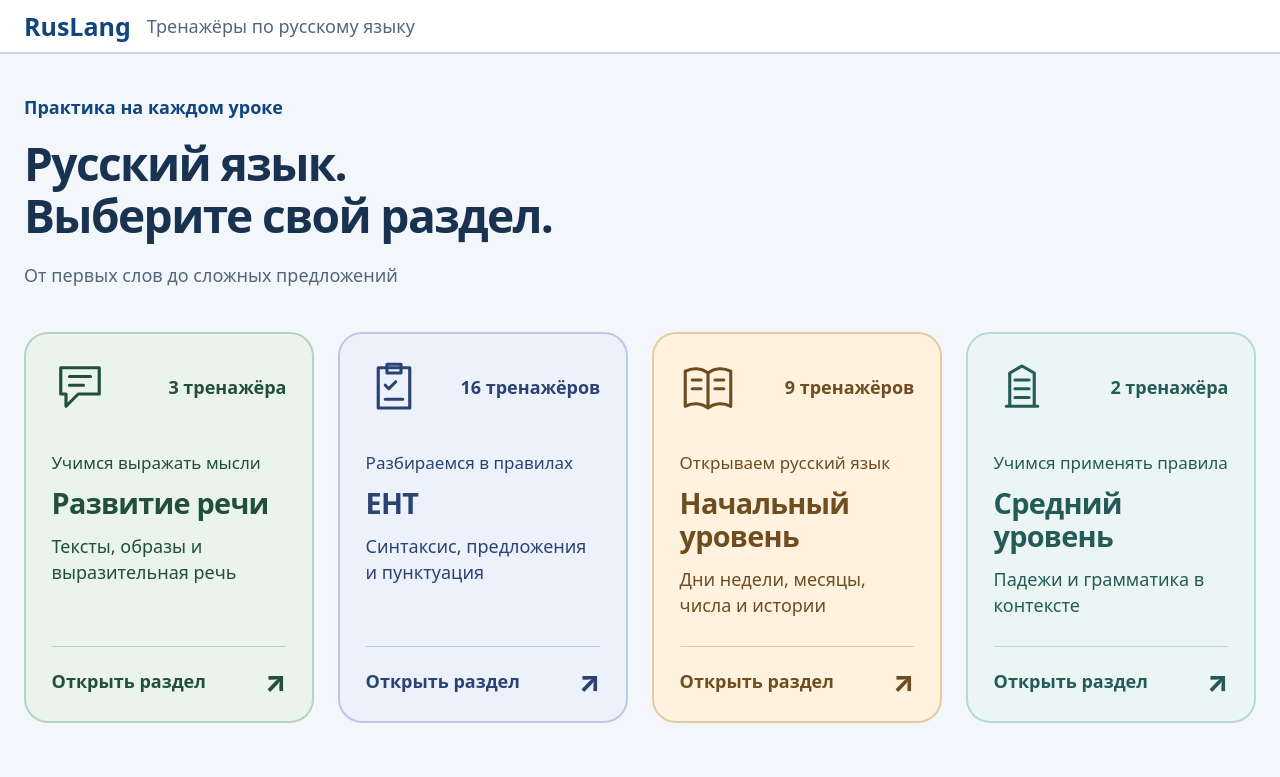
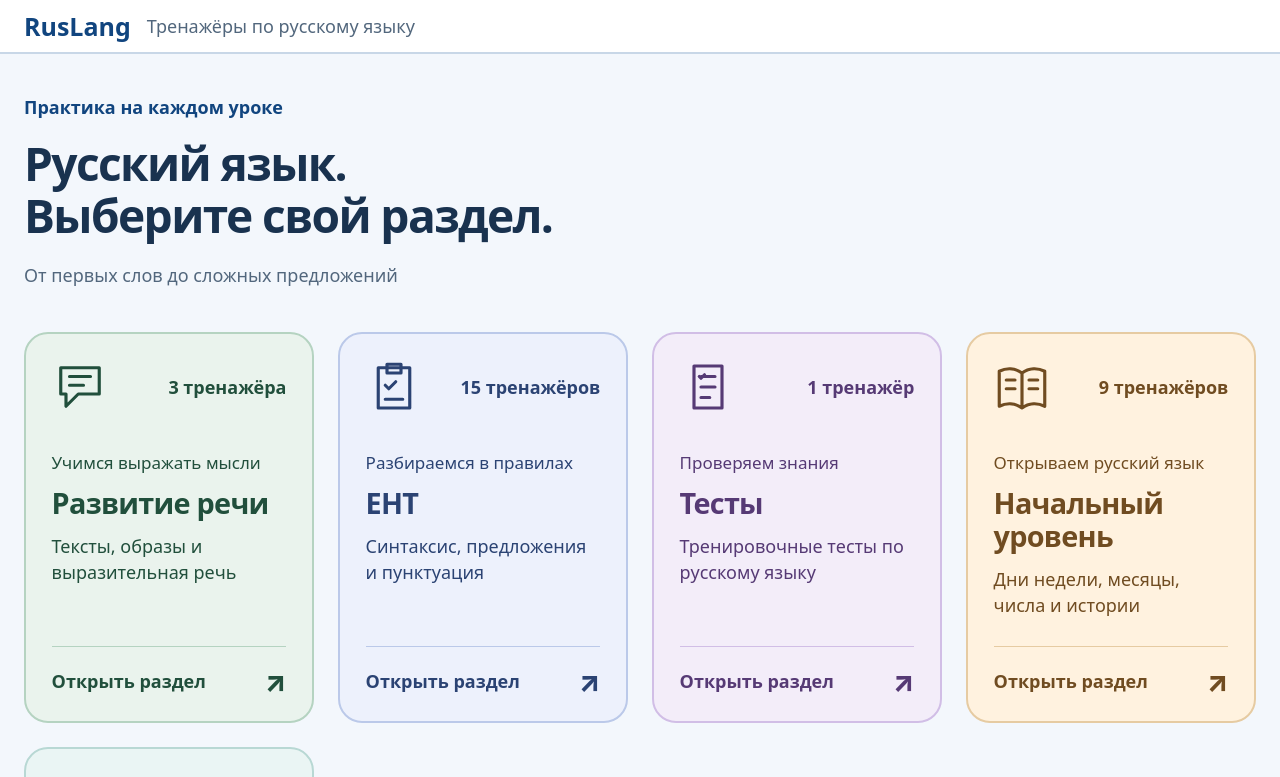
Before and after one commit to aryspixel/RusLang, a Vue app: page / in a window 1280 px wide. Shown: the top 777 px of the page. Built offline with nearby package versions, Linux system fonts and the light colour scheme.

Commit message:
Add separate Tests catalog section

```diff
--- a/src/catalog/categories.js
+++ b/src/catalog/categories.js
@@ -2,6 +2,7 @@
 export const categories = [
   { id: 'speech', title: 'Развитие речи', description: 'Тексты, образы и выразительная речь', caption: 'Учимся выражать мысли', icon: 'M5 5h22v15H15l-7 7v-7H5z M10 10h12 M10 15h8' },
   { id: 'ent', title: 'ЕНТ', description: 'Синтаксис, предложения и пунктуация', caption: 'Разбираемся в правилах', icon: 'M9 5h16v23H7V5h2 M12 3h8v5h-8z M11 15l2 2 4-4 M11 23h10' },
+  { id: 'tests', title: 'Тесты', description: 'Тренировочные тесты по русскому языку', caption: 'Проверяем знания', icon: 'M8 4h16v24H8z M12 10h8 M12 16h8 M12 22h5 M11 10l1 1 2-2' },
   { id: 'primary', title: 'Начальный уровень', description: 'Дни недели, месяцы, числа и истории', caption: 'Открываем русский язык', icon: 'M16 8C12 5 7 5 3 7v20c4-2 9-2 13 1 4-3 9-3 13-1V7c-4-2-9-2-13 1z M16 8v20 M7 12h5 M7 17h5 M20 12h5 M20 17h5' },
   { id: 'middle-level', title: 'Средний уровень', description: 'Падежи и грамматика в контексте', caption: 'Учимся применять правила', icon: 'M7 27h18 M9 27V8l7-4 7 4v19 M12 12h8 M12 17h8 M12 22h8' },
 ]
--- a/src/games/russian-ent-practice/Game.vue
+++ b/src/games/russian-ent-practice/Game.vue
@@ -5,7 +5,7 @@ import AnswerReview from './AnswerReview.vue'
 import DATA from './data.js'
 
 const config = {
-  title: 'Русский язык · подготовка к ЕНТ',
+  title: 'Русский язык · тренировочный тест',
   storageKey: 'russian-ent-practice-mistakes-v1',
   defaultCount: 'all',
   kinds: { choice: 'Выбор ответа' },
--- a/src/styles/catalog.css
+++ b/src/styles/catalog.css
@@ -2,12 +2,13 @@
 .catalog-welcome { padding: clamp(12px, 3vh, 32px) 0 clamp(24px, 4vh, 44px); }
 .catalog-eyebrow { color: var(--color-primary-dark); font-size: 18px; font-weight: 750; margin-bottom: 18px; }
 .catalog-welcome h1 { font-size: clamp(32px, 3.6vw, 62px); line-height: 1.12; letter-spacing: -.035em; margin-bottom: 20px; }
-.category-grid { display: grid; grid-template-columns: repeat(4, minmax(0, 1fr)); gap: var(--space-4); }
+.category-grid { display: grid; grid-template-columns: repeat(auto-fit, minmax(min(100%, 240px), 1fr)); gap: var(--space-4); }
 .category-card { display: flex; flex-direction: column; min-width: 0; min-height: 360px; padding: clamp(24px, 2vw, 36px); border: 2px solid var(--category-border); border-radius: var(--radius-card); background: var(--category-background); color: var(--category-text); text-decoration: none; touch-action: manipulation; transition: transform .15s ease, box-shadow .15s ease; }
 .category-card--speech { --category-background: var(--catalog-speech-bg); --category-border: var(--catalog-speech-border); --category-text: var(--catalog-speech-text); }
 .category-card--ent { --category-background: var(--catalog-ent-bg); --category-border: var(--catalog-ent-border); --category-text: var(--catalog-ent-text); }
 .category-card--primary { --category-background: var(--catalog-primary-bg); --category-border: var(--catalog-primary-border); --category-text: var(--catalog-primary-text); }
 .category-card--middle-level { --category-background: var(--catalog-middle-level-bg); --category-border: var(--catalog-middle-level-border); --category-text: var(--catalog-middle-level-text); }
+.category-card--tests { --category-background: var(--catalog-tests-bg); --category-border: var(--catalog-tests-border); --category-text: var(--catalog-tests-text); }
 .category-card__top { display: flex; align-items: center; justify-content: space-between; gap: 12px; margin-bottom: 36px; }
 .category-card__icon { flex: 0 0 56px; width: 56px; height: 56px; }
 .category-card__count { font-size: 18px; font-weight: 700; }
--- a/src/styles/tokens.css
+++ b/src/styles/tokens.css
@@ -11,6 +11,9 @@
   --catalog-middle-level-bg: #eaf5f4;
   --catalog-middle-level-border: #b8d8d4;
   --catalog-middle-level-text: #245b58;
+  --catalog-tests-bg: #f3edf9;
+  --catalog-tests-border: #d1bee6;
+  --catalog-tests-text: #563a75;
   --color-season-winter: #dceeff;
   --color-season-spring: #e1f2dc;
   --color-season-summer: #fff1bd;
```
Also changed, not shown: src/games/registry.js, 4 other files (tests, documents, lock files or other folders).
